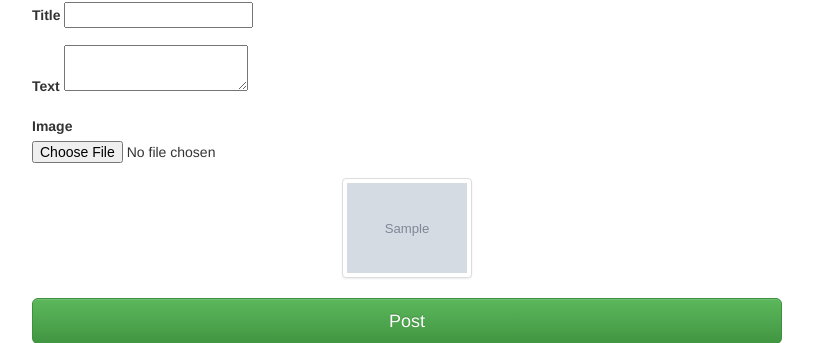
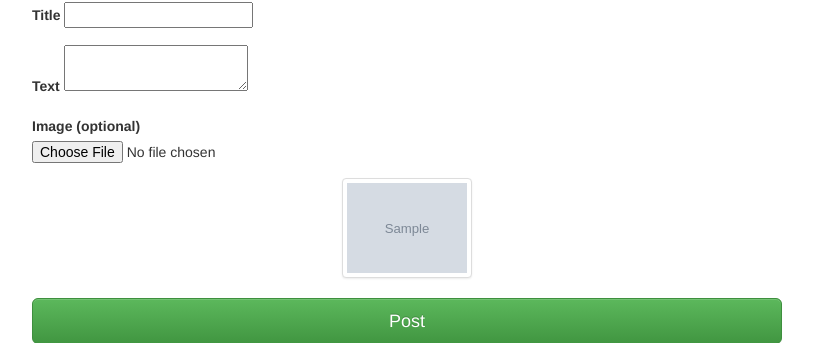
Before and after one commit to KimberleyLawrence/jigsblog, a Django app: template blog/templates/post.html in a window 1280 px wide. Shown: the part 314-657 px from the top of the page, without its empty margins (248-1061 px from the left). Run offline with Django 3.2, Linux system fonts and the light colour scheme; the template is opened without the code that fills it: most values are stand-ins (such as "Sample title", 1, 10 or a date in 2020); grey boxes marked "Sample" are stand-in pictures; form fields are guessed from the names that the template uses; some libraries are stand-ins or nearby versions; some web fonts are replaced.

Commit message:
adding in image optional

```diff
--- a/blog/templates/post.html
+++ b/blog/templates/post.html
@@ -32,12 +32,12 @@
       </div>
 
       <div class="form-group">
-        <label> {{ form.text.label}} </label>
+        <label> {{ form.text.label}}</label>
             {{ form.text }}
       </div>
 
       <div class="form-group">
-      <label>{{ form.image.label }}</label>
+      <label>{{ form.image.label }} (optional) </label>
       {{ form.image }}
       </div>
 
```
